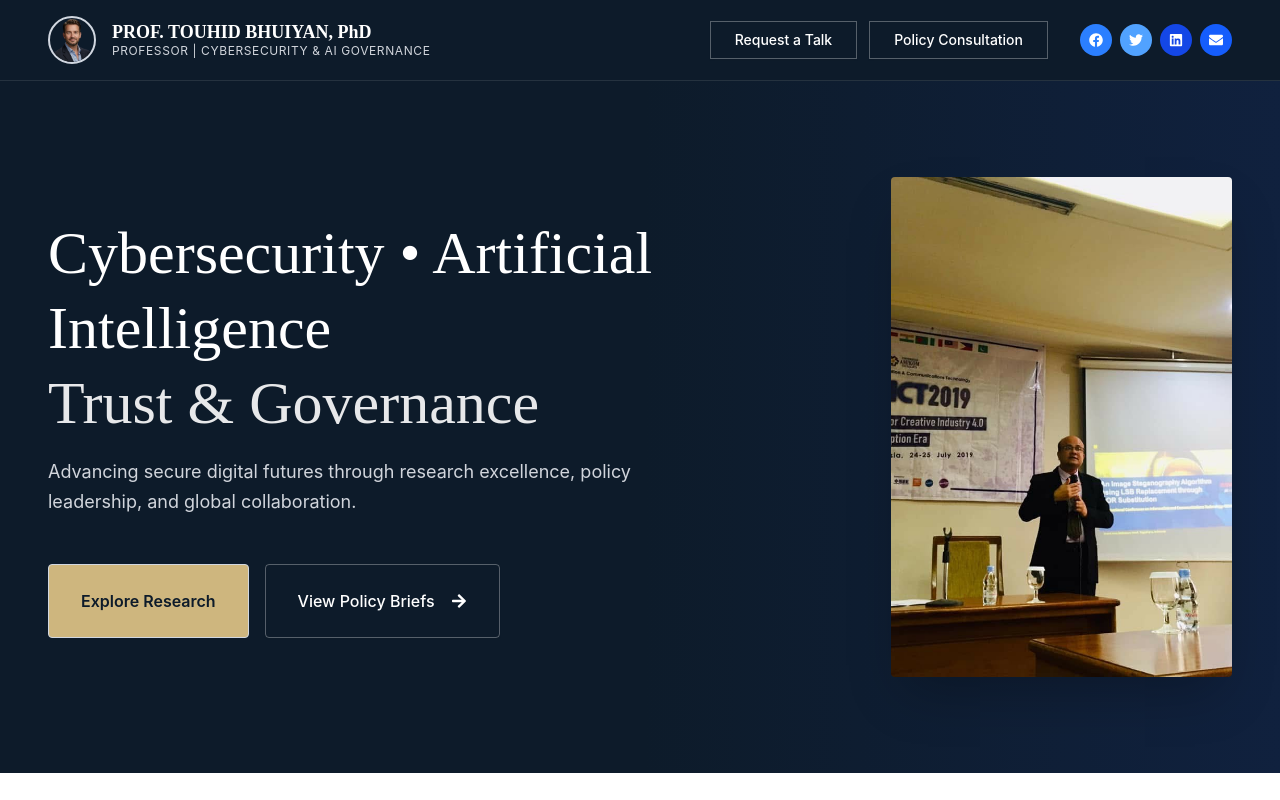
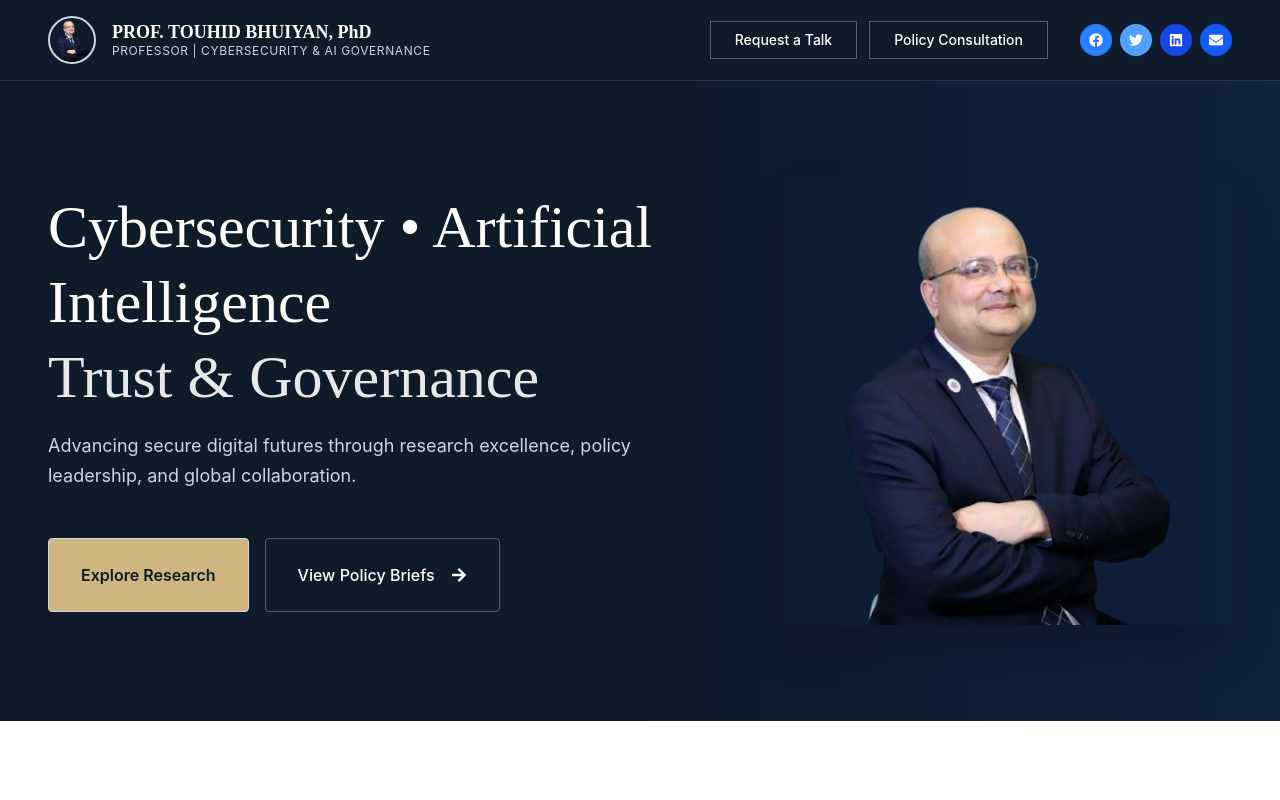
Before and after one commit to Mahii-11/TOUHID-BHUIYAN, a React (Vite) app: page / in a window 1280 px wide. Shown: the top 800 px of the page. Built offline with nearby package versions, Linux system fonts and the light colour scheme.

Commit message:
initial comment

```diff
--- a/src/components/home/Hero.jsx
+++ b/src/components/home/Hero.jsx
@@ -32,7 +32,7 @@ export default function Hero() {
                 <div className="w-full md:w-2/5 mt-12 md:mt-0 relative flex justify-center md:justify-end">
                    <div className="relative z-10">
                       <img
-                         src="/images/touhid-8.jpg"
+                         src="/images/touhid-11.png"
                          alt="Prof. Touhid Bhuiyan"
                          className="relative z-10 w-full max-w-md rounded-sm shadow-2xl object-cover"
                          style={{maxHeight: '500px'}}
--- a/src/layout/Navbar.jsx
+++ b/src/layout/Navbar.jsx
@@ -14,7 +14,7 @@ export default function Navbar() {
         {/* Left Side */}
         <div className="flex items-center gap-4 text-center md:text-left">
           <img
-            src="/images/professor-portrait.png"
+            src="/images/touhid-11.png"
             alt="Prof. Touhid Bhuiyan"
             className="w-12 h-12 rounded-full border-2 border-gold object-cover"
           />
```
Also changed, not shown: public/images/touhid-11.png (added).
